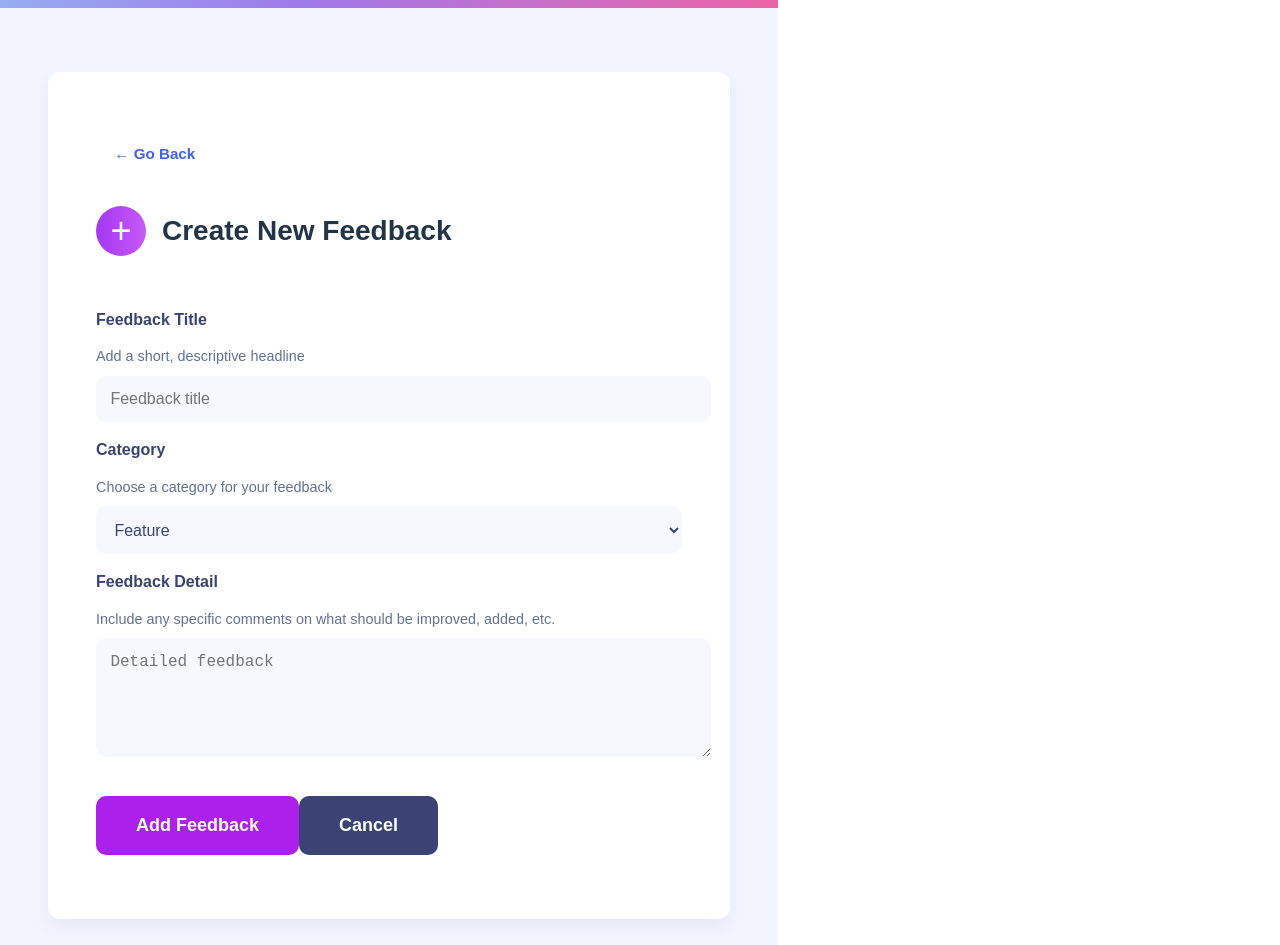
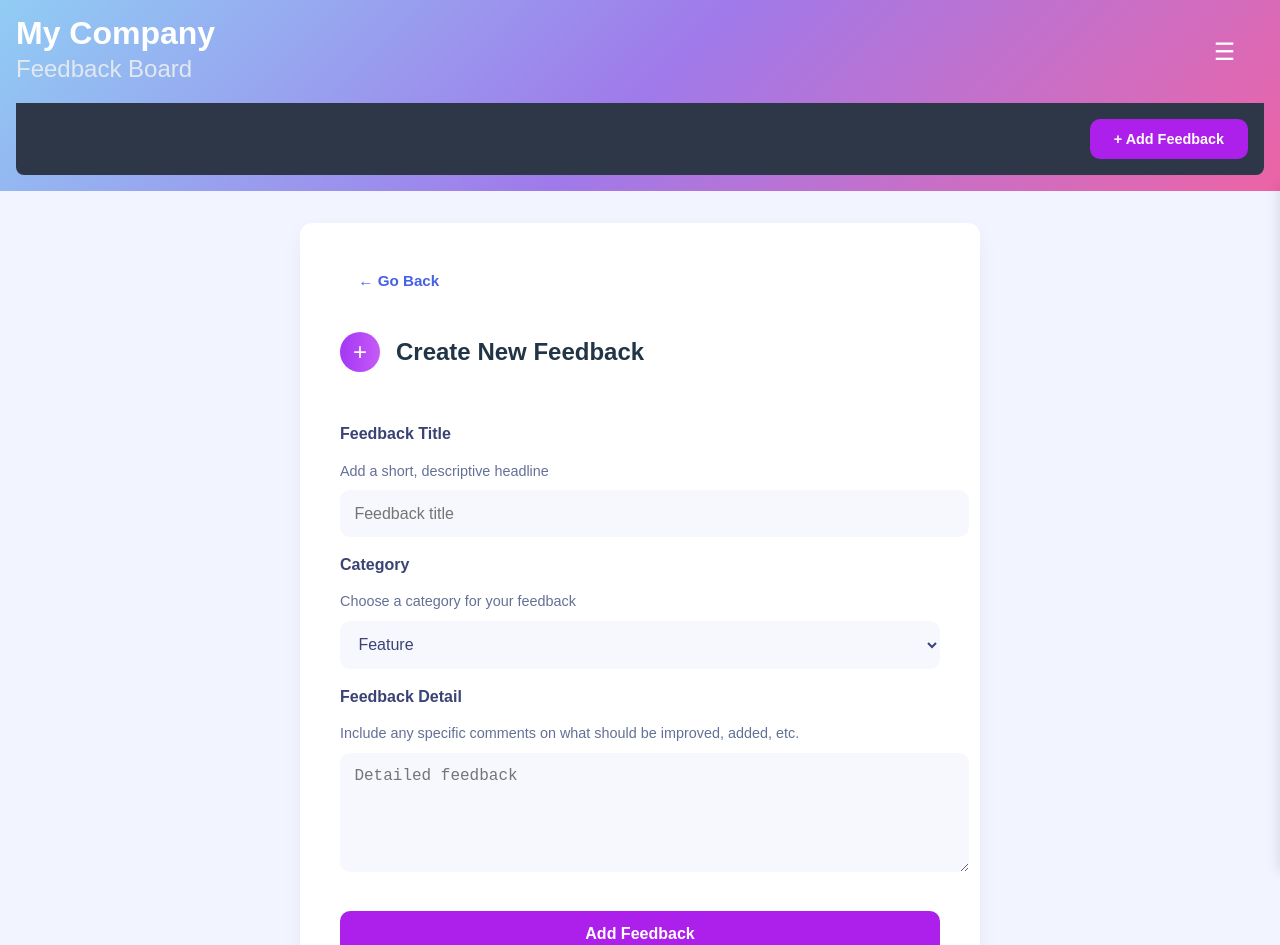
Before and after one commit to OGKodingKat/project-Management-app, a React (Vite) app in the folder client/: page /add-feedback in a window 1280 px wide. Shown: the top 945 px of the page. Built offline with nearby package versions, Linux system fonts and the light colour scheme.

Commit message:
messed up css

```diff
--- a/client/src/components/FilterBar.jsx
+++ /dev/null
@@ -1,22 +0,0 @@
-import React from 'react';
-import '../styles/FilterBar.css'; // optional, or reuse existing filter-btn styles
-
-const filters = ['All', 'UI', 'UX', 'Enhancement', 'Bug', 'Feature'];
-
-const FilterBar = ({ activeFilter, onFilterChange, className = '' }) => {
-  return (
-    <div className={`filter-bar ${className}`}>
-      {filters.map((filter) => (
-        <button
-          key={filter}
-          className={`filter-btn ${activeFilter === filter ? 'active' : ''}`}
-          onClick={() => onFilterChange(filter)}
-        >
-          {filter}
-        </button>
-      ))}
-    </div>
-  );
-};
-
-export default FilterBar;
--- a/client/src/components/Layout.jsx
+++ b/client/src/components/Layout.jsx
@@ -1,12 +1,10 @@
 import { useState } from 'react';
 import { useNavigate } from 'react-router-dom';
 import HamburgerMenu from './Hamburger';
-import FilterBar from './FilterBar'; // Import your FilterBar
 import '../styles/Layout.css';
 
 const Layout = () => {
   const [menuOpen, setMenuOpen] = useState(false);
-  const [activeFilter, setActiveFilter] = useState('All');
   const navigate = useNavigate();
 
   const toggleMenu = () => setMenuOpen((prev) => !prev);
@@ -17,49 +15,24 @@ const Layout = () => {
 
   return (
     <>
-      {/* Header */}
       <header className="header-container">
         <div className="header-top">
           <div className="branding">
             <h1>My Company</h1>
             <p>Feedback Board</p>
           </div>
-          {/* Hamburger Button */}
           <button className="menu-btn" onClick={toggleMenu}>
             {menuOpen ? '✕' : '☰'}
           </button>
         </div>
 
-        {/* Mobile FilterBar in Hamburger */}
-        {menuOpen && (
-          <div className="hamburger-menu">
-            <FilterBar
-              activeFilter={activeFilter}
-              onFilterChange={setActiveFilter}
-              className="mobile-filters"
-            />
-            <button className="add-feedback" onClick={handleAddFeedbackClick}>
-              + Add Feedback
-            </button>
-          </div>
-        )}
-
-        {/* Desktop/Tablet FilterBar */}
-        {!menuOpen && (
-          <div className="header-bottom">
-            <FilterBar
-              activeFilter={activeFilter}
-              onFilterChange={setActiveFilter}
-              className="desktop-filters"
-            />
-            <button className="add-feedback" onClick={handleAddFeedbackClick}>
-              + Add Feedback
-            </button>
-          </div>
-        )}
+        <div className="header-bottom">
+          <button className="add-feedback" onClick={handleAddFeedbackClick}>
+            + Add Feedback
+          </button>
+        </div>
       </header>
 
-      {/* Hamburger Menu */}
       <HamburgerMenu isOpen={menuOpen} onClose={toggleMenu} />
     </>
   );
--- a/client/src/styles/AddFeedbackForm.css
+++ b/client/src/styles/AddFeedbackForm.css
@@ -1,11 +1,9 @@
-/* === Mobile styles (base) === */
 .form-page {
     background-color: #f2f4ff;
     min-height: 100vh;
     display: flex;
     justify-content: center;
     padding: 2rem;
-  align-items: flex-start;
   }
 
   .form-container {
@@ -96,68 +94,3 @@
     margin-top: 0.5rem;
     cursor: pointer;
   }
-
-/* === Tablet (≥768px) === */
-@media (min-width: 768px) {
-  .form-page {
-    padding: 3rem 2rem;
-    align-items: center;
-  }
-
-  .form-container {
-    padding: 3rem 2.5rem;
-    max-width: 700px;
-  }
-
-  .form-header h2 {
-    font-size: 1.5rem;
-  }
-
-  .form-icon {
-    font-size: 2rem;
-    width: 45px;
-    height: 45px;
-  }
-
-  .submit-btn,
-  .cancel-btn {
-    width: auto;
-    padding: 1rem 2rem;
-    font-size: 1rem;
-  }
-
-  /* Align buttons side by side */
-  .form-actions {
-    display: flex;
-    gap: 1rem;
-    margin-top: 2rem;
-  }
-}
-
-/* === Desktop (≥1024px) === */
-@media (min-width: 1024px) {
-  .form-page {
-    padding: 4rem 3rem;
-  }
-
-  .form-container {
-    max-width: 800px;
-    padding: 4rem 3rem;
-  }
-
-  .form-header h2 {
-    font-size: 1.75rem;
-  }
-
-  .form-icon {
-    font-size: 2.25rem;
-    width: 50px;
-    height: 50px;
-  }
-
-  .submit-btn,
-  .cancel-btn {
-    padding: 1.2rem 2.5rem;
-    font-size: 1.125rem;
-  }
-}
--- a/client/src/styles/Feedback.css
+++ b/client/src/styles/Feedback.css
@@ -17,6 +17,7 @@
     width: 100%;
     box-shadow: 0 8px 20px rgba(0, 0, 0, 0.05);
   }
+
 
 
 
--- a/client/src/styles/FilterBar.css
+++ /dev/null
@@ -1,26 +0,0 @@
-.filter-bar {
-    display: flex;
-    flex-wrap: wrap;
-    gap: 1rem;
-  }
-
-  .filter-btn {
-    padding: 0.5rem 1rem;
-    border-radius: 12px;
-    background-color: #f5f7ff;
-    border: none;
-    font-weight: 600;
-    color: #4661e6;
-    cursor: pointer;
-    font-size: 0.9rem;
-    transition: background-color 0.2s;
-  }
-
-  .filter-btn:hover {
-    background-color: #e0e4ff;
-  }
-
-  .filter-btn.active {
-    background-color: #4661e6;
-    color: white;
-  }
--- a/client/src/styles/Hamburger.css
+++ b/client/src/styles/Hamburger.css
@@ -56,9 +56,3 @@
     background: rgba(0, 0, 0, 0.3);
     z-index: 1000;
   }
-
-  @media (min-width: 768px) {
-    .menu-btn {
-      display: none !important;
-    }
-  }
--- a/client/src/styles/Layout.css
+++ b/client/src/styles/Layout.css
@@ -1,10 +1,11 @@
-body, html {
+body, html, #root {
     margin: 0;
     padding: 0;
     height: 100%;
     width: 100%;
     font-family: 'Arial', sans-serif;
   }
+
 
   .header-container {
     width: 100%;
@@ -21,6 +22,7 @@ body, html {
     align-items: center;
   }
 
+
   .branding h1 {
     font-size: 2rem;
     font-weight: bold;
@@ -33,6 +35,7 @@ body, html {
     color: #e2e8f0;
   }
 
+
   .menu-btn {
     background: none;
     border: none;
@@ -41,50 +44,16 @@ body, html {
     cursor: pointer;
   }
 
+
   .header-bottom {
     margin-top: 1rem;
     background-color: #2d3748;
     padding: 1rem;
     display: flex;
-  justify-content: space-between;
+    justify-content: flex-end;
     border-radius: 0 0 8px 8px;
   }
 
-/* Mobile hamburger menu styles */
-.hamburger-menu {
-  position: fixed;
-  top: 0;
-  right: 0;
-  height: 80vh;
-  width: 250px;
-  background-color: white;
-  padding: 1.5rem;
-  border-left: 1px solid #e2e8f0;
-  box-shadow: -2px 0 12px rgba(0, 0, 0, 0.1);
-  display: flex;
-  flex-wrap: wrap;
-  gap: 0.75rem;
-  z-index: 1001;
-  transition: transform 0.3s ease-in-out;
-  margin-top: 11.5rem;
-}
-
-/* Desktop styles */
-@media (min-width: 768px) {
-  .hamburger-menu {
-    display: none;
-  }
-
-  .header-bottom {
-    display: flex;
-    justify-content: flex-start;
-  }
-
-  .desktop-filters {
-    display: flex;
-    gap: 1rem;
-  }
-}
 
   .add-feedback {
     background-color: #9f7aea;
@@ -101,3 +70,9 @@ body, html {
   .add-feedback:hover {
     background-color: #805ad5;
   }
+
+
+
+  /* * {
+    border: 1px dashed red;
+  } */
```
Lines whose indentation alone changed are shown as unchanged.
